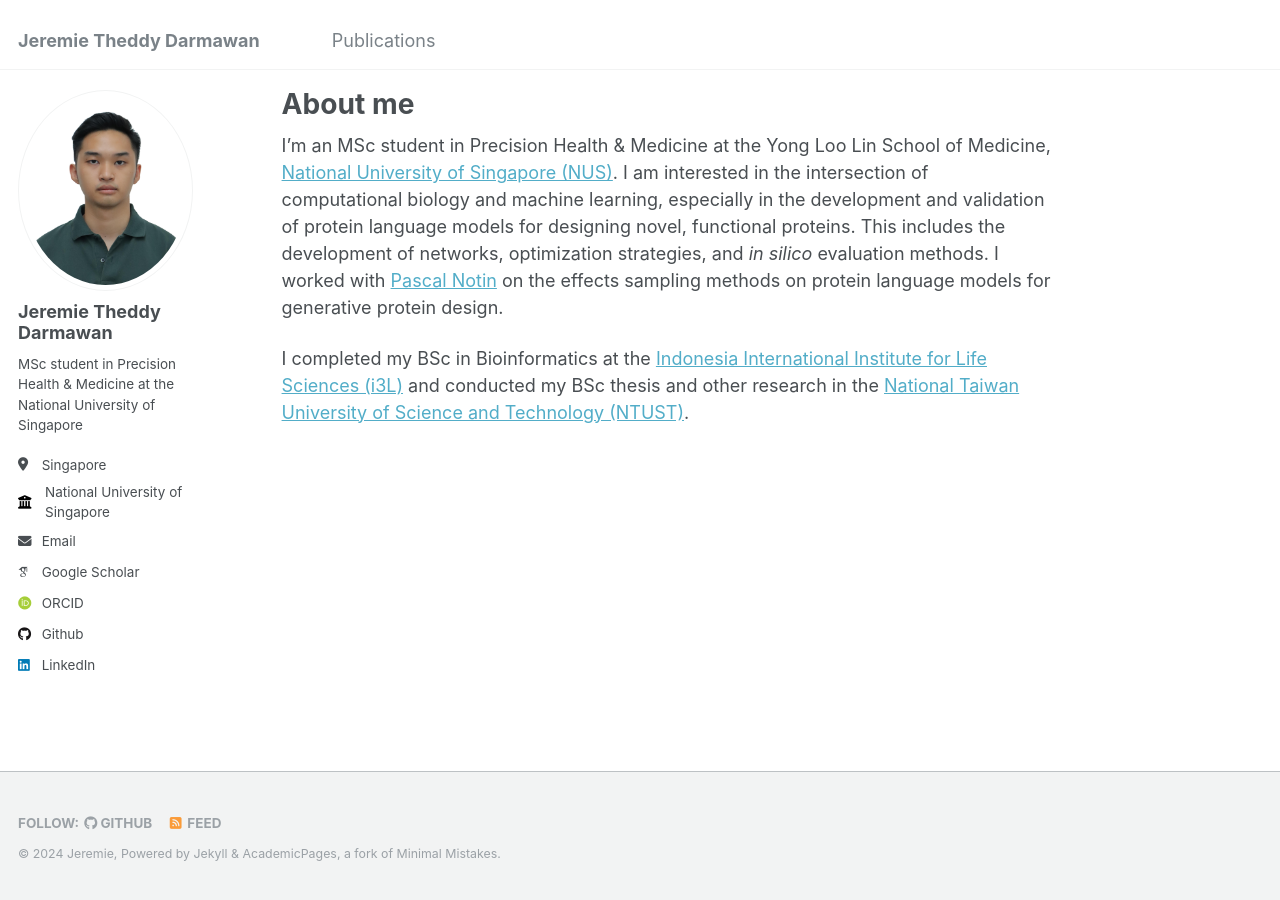
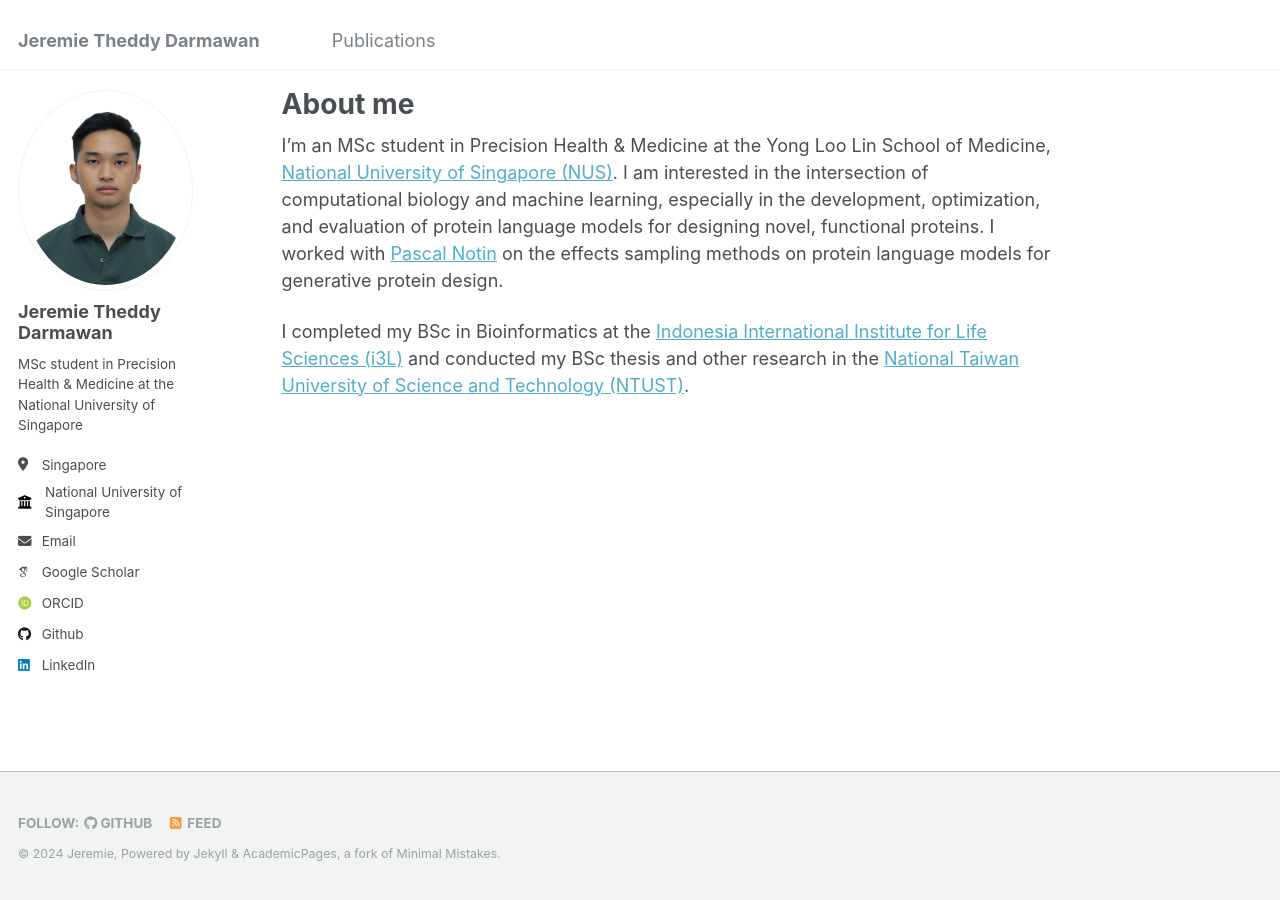
Before and after one commit to jeremietd/jeremietd.github.io, a Jekyll site: the page built from _pages/about.md, in a window 1280 px wide. Built offline with Jekyll 4.4.1, drawn with Linux system fonts in a browser that asks for light colours; some web fonts are replaced.

Commit message:
Update about.md

```diff
--- a/_pages/about.md
+++ b/_pages/about.md
@@ -7,6 +7,6 @@ redirect_from:
   - /about.html
 ---
 
-I'm an MSc student in Precision Health & Medicine at the Yong Loo Lin School of Medicine, [National University of Singapore (NUS)](https://nus.edu.sg/). I am interested in the intersection of computational biology and machine learning, especially in the development and validation of protein language models for designing novel, functional proteins. This includes the development of networks, optimization strategies, and _in silico_ evaluation methods. I worked with [Pascal Notin](pascalnotin.com) on the effects sampling methods on protein language models for generative protein design.
+I'm an MSc student in Precision Health & Medicine at the Yong Loo Lin School of Medicine, [National University of Singapore (NUS)](https://nus.edu.sg/). I am interested in the intersection of computational biology and machine learning, especially in the development, optimization, and evaluation of protein language models for designing novel, functional proteins. I worked with [Pascal Notin](pascalnotin.com) on the effects sampling methods on protein language models for generative protein design.
 
 I completed my BSc in Bioinformatics at the [Indonesia International Institute for Life Sciences (i3L)](https://i3l.ac.id/) and conducted my BSc thesis and other research in the [National Taiwan University of Science and Technology (NTUST)](https://www.ntust.edu.tw/?Lang=en).
```
